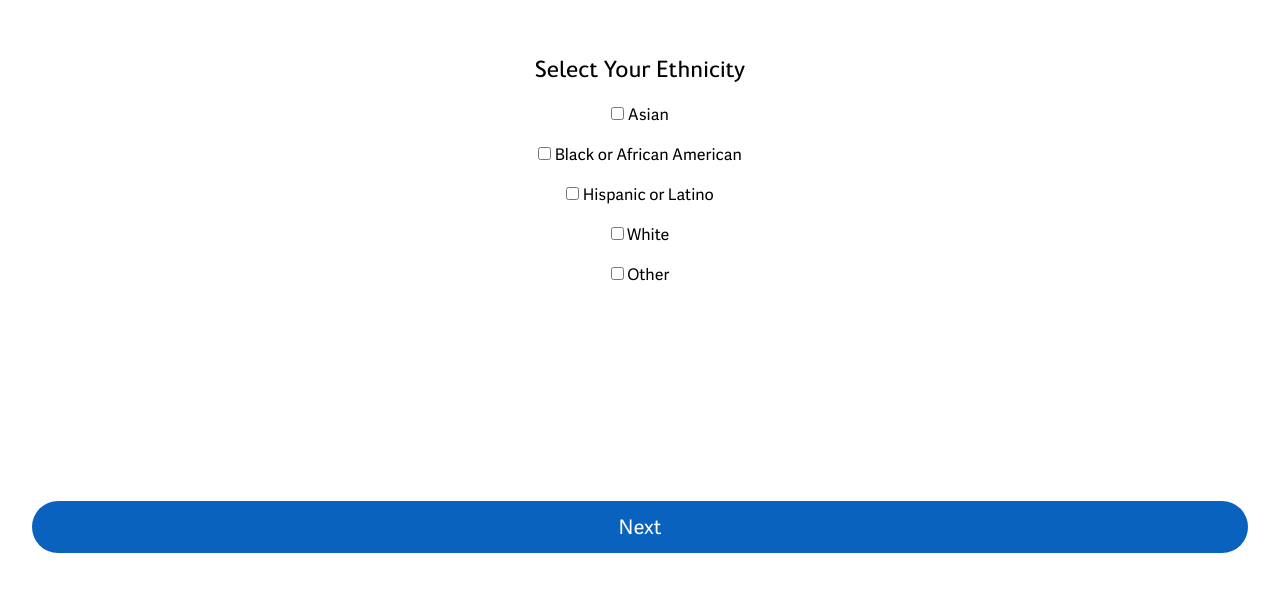
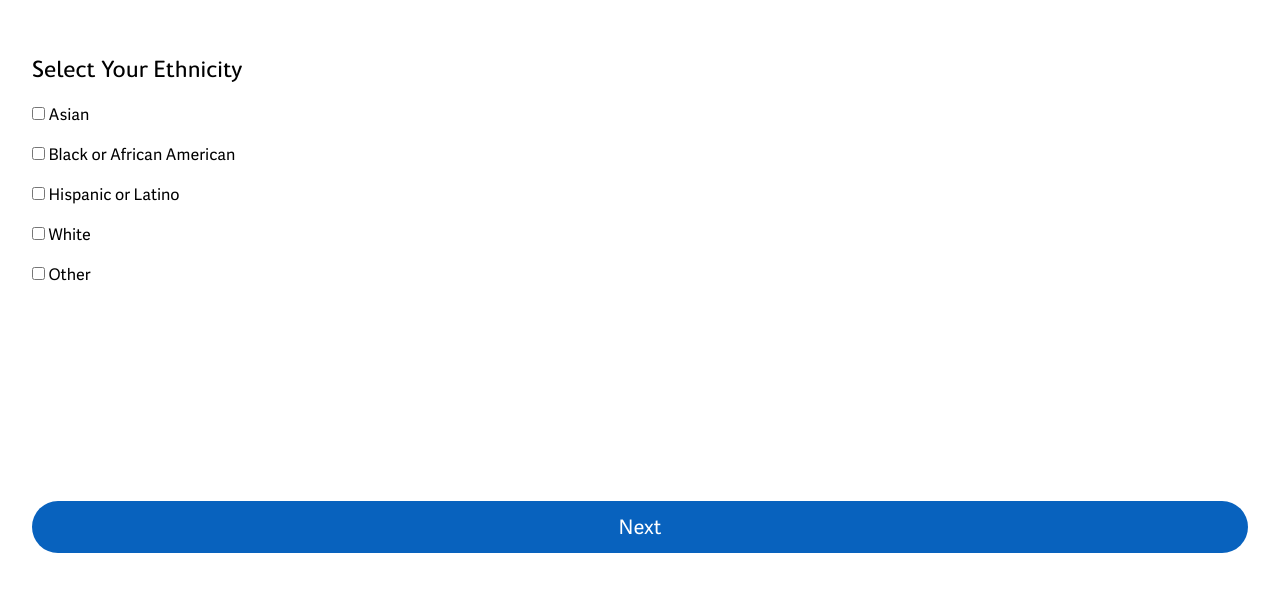
Before and after one commit to andrewchu16/waterloo-doesnt-work, a SvelteKit app in the folder frontend/: page /onboarding/ethnicity in a window 1280 px wide. Shown: the part 191-782 px from the top of the page. Built offline with nearby package versions, Linux system fonts and the light colour scheme.

Commit message:
fixed ethnicity

```diff
--- a/frontend/src/routes/onboarding/ethnicity/+page.svelte
+++ b/frontend/src/routes/onboarding/ethnicity/+page.svelte
@@ -39,7 +39,7 @@
 	on:submit={handleNext}
 	class="flex flex-col items-center justify-between h-full w-full space-y-6"
 >
-	<div class="w-full flex flex-col gap-4 items-center justify-center flex-grow">
+	<div class="w-full flex flex-col gap-4 items-start justify-center flex-grow">
 		<h1 class="text-2xl font-display">Select Your Ethnicity</h1>
 
 		<label>
```
